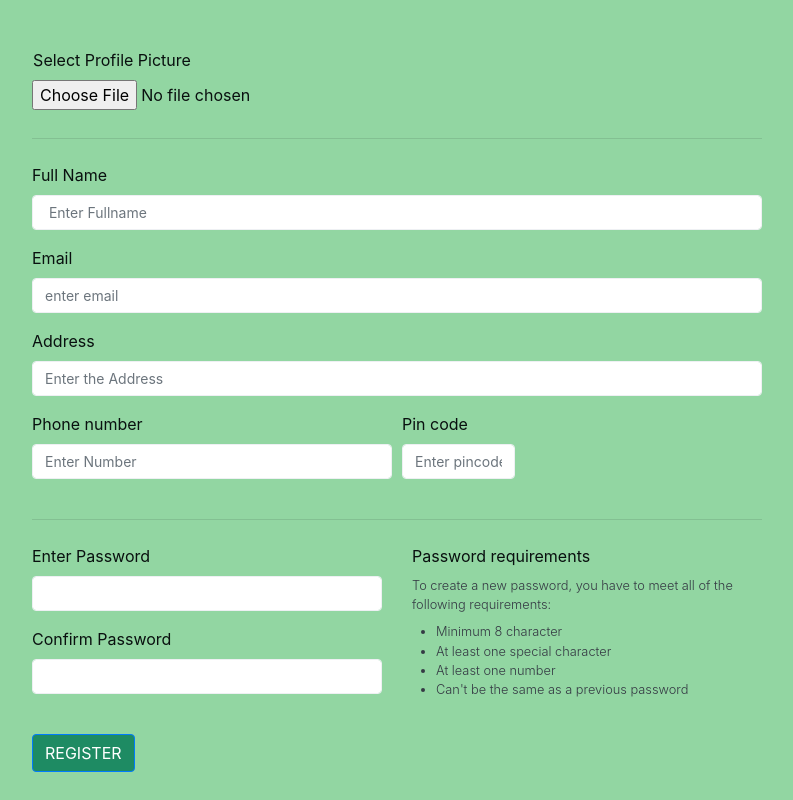
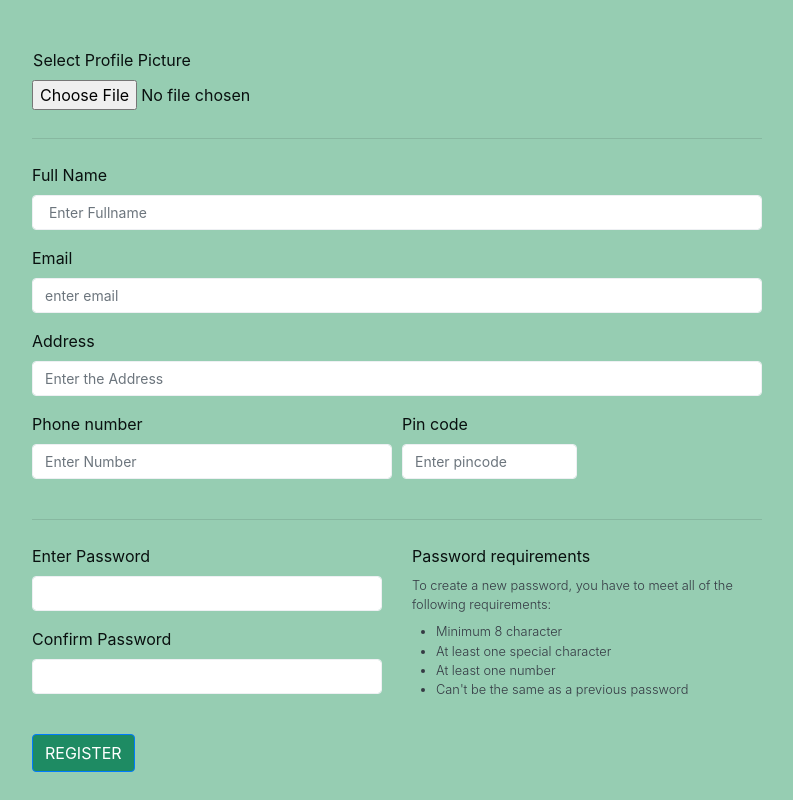
Before and after one commit to ganeshdarapureddi/UjwalVyavasaii, a Django app: page /consregister/ in a window 1280 px wide. Shown: the whole page, without its empty margins (243-1036 px from the left). Run offline with Django 4.2, Linux system fonts and the light colour scheme; some libraries are stand-ins or nearby versions.

Commit message:
final consregister

```diff
--- a/Consumers/consregister/templates/consregister/index1.html
+++ b/Consumers/consregister/templates/consregister/consregister11.html
@@ -3,13 +3,13 @@
 
 <head>
     <meta charset="utf-8">
-    <title>Account settings</title>
+    <title>Consumer register</title>
     <meta name="viewport" content="width=device-width, initial-scale=1">
     <link href="https://cdn.jsdelivr.net/npm/bootstrap@4.5.0/dist/css/bootstrap.min.css" rel="stylesheet">
     <style type="text/css">
         body {
             color: #09100f;
-            background-color: #92d6a2;
+            background-color: #96cdb2;
         }
 
         .avatar-xl img {
@@ -28,7 +28,6 @@
         .text-muted {
             color: #353a44 !important;
         }
-
         .text-muted {
             font-weight: 300;
         }
@@ -96,7 +95,7 @@
                                 <input type="text" class="form-control" id="inputnumber" pattern="[0-9]{3}-[0-9]{2}-[0-9]{3}"
                                     placeholder="Enter Number" required />
                             </div>
-                            <div class="form-group col-md-2">
+                            <div class="form-group col-md-3">
                                 <label for="inputZip5">Pin code</label>
                                 <input type="text" class="form-control" id="inputZip5" placeholder="Enter pincode" required/>
                             </div>
--- a/Consumers/consregister/urls.py
+++ b/Consumers/consregister/urls.py
@@ -3,4 +3,5 @@ from . import views
 
 urlpatterns = [
     path('', views.funroute3),
+
 ]
--- a/Consumers/consregister/views.py
+++ b/Consumers/consregister/views.py
@@ -3,4 +3,4 @@ from django.http import HttpResponse
 
 
 def funroute3(request):
-    return render(request,'consregister/index1.html')
+    return render(request,'consregister/consregister11.html')
--- a/UjwalVyavasay/urls.py
+++ b/UjwalVyavasay/urls.py
@@ -21,6 +21,7 @@ urlpatterns = [
     path( 'Farmers/f_account/',include('Farmers.f_account.urls')),
     path( 'Consumers/c_account/',include('Consumers.c_account.urls')),
     path('consregister/', include('Consumers.consregister.urls')),
+
     path('',include('Home.urls')),
 
 ]
```
